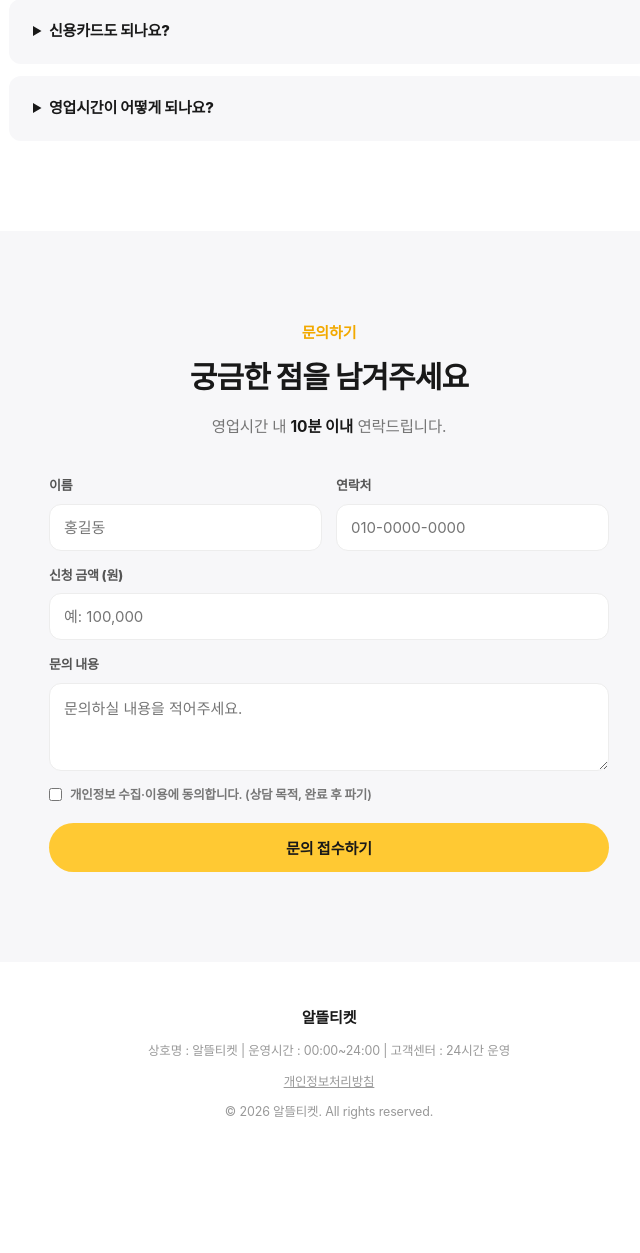
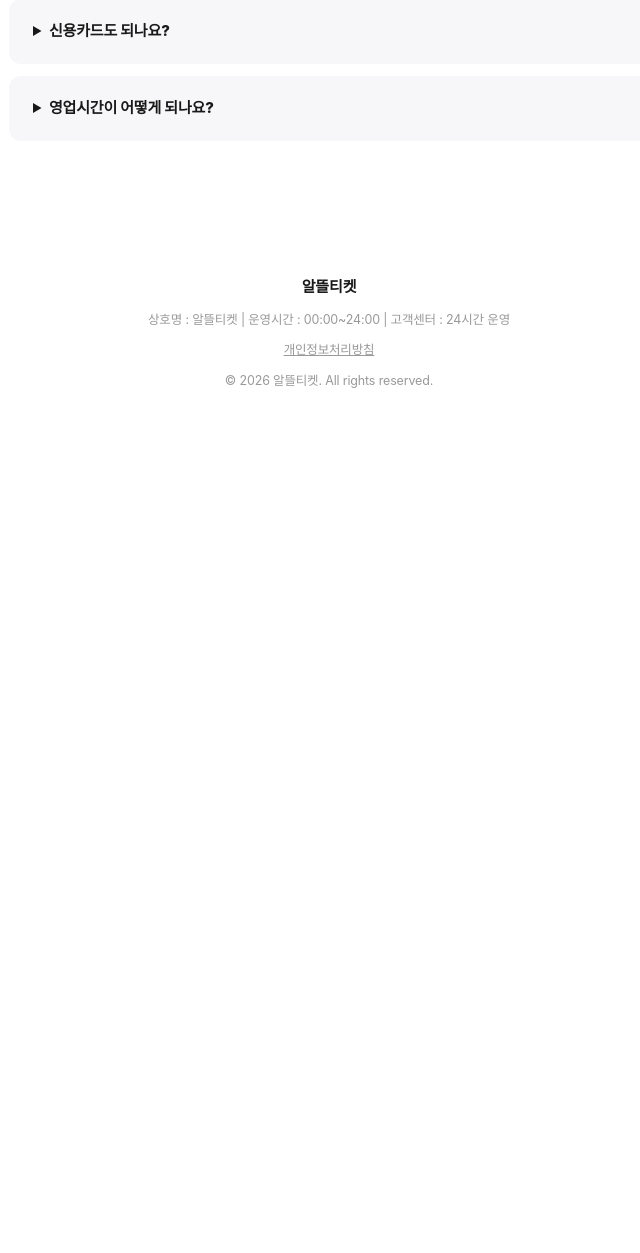
Before and after one commit to Jeongdonghwan/ticket_prj, a Flask app: page / in a window 1280 px wide. Shown: the part 4933-6186 px from the top of the page, without its empty margins (311-951 px from the left). After the commit the page ends 5321 px from the top, so only its background shows below. Run offline with Flask 3, Linux system fonts and the light colour scheme; data that the repository does not hold is empty; some web fonts are replaced.

Commit message:
하단 상담 신청 폼 제거 (문의는 채널톡/카카오톡 플로팅 버튼으로만 접수)
- templates/index.html: #inquiry 섹션·CSS·제출 JS 삭제, 네비 문의하기 → 채널톡 링크
- app.py: POST /api/inquiry 삭제, 미사용 re import 제거

Co-Authored-By: Claude Fable 5.1 <noreply@anthropic.com>

```diff
--- a/app.py
+++ b/app.py
@@ -1,6 +1,5 @@
 """알뜰티켓 — 랜딩 + 상담 어드민 (Flask + MariaDB)"""
 import os
-import re
 import time
 from collections import defaultdict, deque
 from datetime import datetime
@@ -120,32 +119,6 @@ def sitemap():
     xml = ('<?xml version="1.0" encoding="UTF-8"?>'
            f'<urlset xmlns="http://www.sitemaps.org/schemas/sitemap/0.9">{items}</urlset>')
     return Response(xml, mimetype="application/xml")
-
-
-@app.post("/api/inquiry")
-def api_inquiry():
-    data = request.get_json(silent=True) or request.form
-    # honeypot: 봇이 채우는 숨김 필드 — 채워져 있으면 저장 없이 정상 응답
-    if (data.get("website") or "").strip():
-        return jsonify({"ok": True})
-    if rate_limited("inquiry", limit=5):
-        return jsonify({"ok": False, "error": "요청이 너무 많습니다. 잠시 후 다시 시도해주세요."}), 429
-    name = (data.get("name") or "").strip()[:40]
-    phone = (data.get("phone") or "").strip()[:20]
-    if not name or not phone:
-        return jsonify({"ok": False, "error": "이름과 연락처를 입력해주세요."}), 400
-    # 신청 금액 → amount_final로 바로 저장. 입금완료 처리 시 이 금액이 그대로 랜딩 피드에 노출됨
-    digits = re.sub(r"\D", "", (data.get("amount") or ""))[:9]
-    amount_final = int(digits) if digits else None
-    memo = (data.get("memo") or "").strip()[:2000] or None
-    db.execute(
-        "INSERT INTO inquiries (source, name, phone, memo, amount_final) "
-        "VALUES ('form', %s, %s, %s, %s)",
-        (name, phone, memo, amount_final),
-    )
-    notify_new_inquiry({"source_label": "하단폼", "name": name, "phone": phone,
-                        "amount_final": amount_final, "memo": memo})
-    return jsonify({"ok": True}), 201
 
 
 @app.get("/api/live-feed")
--- a/templates/index.html
+++ b/templates/index.html
@@ -247,18 +247,6 @@ details{background:var(--gray-l);border-radius:12px;margin-top:12px;padding:20px
 summary{font-weight:800;cursor:pointer;font-size:15px}
 details p{margin-top:12px;color:var(--gray);font-size:14px}
 
-/* inquiry */
-.inq{background:var(--gray-l)}
-.inq form{margin:36px auto 0;display:grid;grid-template-columns:1fr 1fr;gap:14px;max-width:560px;text-align:left}
-.inq label{display:grid;gap:7px;font-size:13px;font-weight:800;color:#555}
-.inq input,.inq select,.inq textarea{background:#fff;border:1.5px solid var(--line);border-radius:12px;padding:13px 14px;font-size:15px;font-family:inherit;transition:border-color .15s}
-.inq input:focus,.inq select:focus,.inq textarea:focus{border-color:var(--yellow);outline:none}
-.inq textarea{resize:vertical;min-height:88px}
-.inq .full{grid-column:1/-1}
-.inq .agree{grid-column:1/-1;display:flex;gap:8px;align-items:center;font-size:12.5px;color:var(--gray);font-weight:600}
-.inq button{grid-column:1/-1;margin-top:4px}
-.hp-field{position:absolute;left:-9999px;width:1px;height:1px;opacity:0;overflow:hidden}
-@media(max-width:600px){.inq form{grid-template-columns:1fr}}
 
 /* footer */
 footer{padding:44px 0 130px;font-size:12.5px;color:#999;text-align:center}
@@ -384,7 +372,7 @@ height="0" width="0" style="display:none;visibility:hidden"></iframe></noscript>
       <li><a href="#intro">서비스 소개</a></li>
       <li><a href="#live">진행현황</a></li>
       <li><a href="#faq">FAQ</a></li>
-      <li><a href="#inquiry">문의하기</a></li>
+      <li><a href="{{ CHANNEL_TALK_URL }}" target="_blank" rel="noopener">문의하기</a></li>
     </ul>
     <a class="pill" style="margin:0;padding:9px 18px;font-size:13.5px" href="{{ CHANNEL_TALK_URL }}" target="_blank" rel="noopener">빠른 상담</a>
   </div>
@@ -509,23 +497,6 @@ height="0" width="0" style="display:none;visibility:hidden"></iframe></noscript>
   </div>
 </section>
 
-<section class="inq" id="inquiry">
-  <div class="wrap">
-    <div class="sec-brand">문의하기</div>
-    <h2 class="sec-title">궁금한 점을 남겨주세요</h2>
-    <p class="sec-desc">영업시간 내 <b>10분 이내</b> 연락드립니다.</p>
-    <form id="inqForm">
-      <label>이름<input name="name" required placeholder="홍길동"></label>
-      <label>연락처<input name="phone" required placeholder="010-0000-0000"></label>
-      <label class="full">신청 금액 (원)<input name="amount" required inputmode="numeric" placeholder="예: 100,000"></label>
-      <label class="full">문의 내용<textarea name="memo" placeholder="문의하실 내용을 적어주세요."></textarea></label>
-      {# honeypot — 봇 스팸 차단용 숨김 필드 (사람에겐 보이지 않음) #}
-      <input class="hp-field" type="text" name="website" tabindex="-1" autocomplete="off" aria-hidden="true">
-      <label class="agree"><input type="checkbox" required style="width:auto"> 개인정보 수집·이용에 동의합니다. (상담 목적, 완료 후 파기)</label>
-      <button class="pill y" style="justify-content:center" type="submit">문의 접수하기</button>
-    </form>
-  </div>
-</section>
 
 <footer>
   <div class="wrap">
@@ -615,7 +586,7 @@ setInterval(liveTick,8000);
 const io=new IntersectionObserver(es=>es.forEach(e=>{
   if(e.isIntersecting){e.target.classList.add('in');io.unobserve(e.target)}
 }),{threshold:.15,rootMargin:'0px 0px -40px'});
-document.querySelectorAll('.stat h2,.stat .em,.stat .btn-big,.sec-brand,.sec-title,.sec-desc,.pill,.rates .gc,.live-card,.rv2,.t-card,details,.inq form,.phone-wrap').forEach(el=>{
+document.querySelectorAll('.stat h2,.stat .em,.stat .btn-big,.sec-brand,.sec-title,.sec-desc,.pill,.rates .gc,.live-card,.rv2,.t-card,details,.phone-wrap').forEach(el=>{
   el.classList.add('rv');
   const sibs=[...el.parentElement.children];
   el.style.transitionDelay=Math.min(sibs.indexOf(el),5)*0.08+'s';
@@ -678,31 +649,6 @@ addEventListener('resize',()=>rvUpdate(false));
 addEventListener('load',()=>rvUpdate(false));
 rvUpdate(false);
 
-/* 문의 폼 — POST /api/inquiry */
-document.getElementById('inqForm').addEventListener('submit',async e=>{
-  e.preventDefault();
-  const f=e.target, btn=f.querySelector('button[type=submit]');
-  const data=Object.fromEntries(new FormData(f).entries());
-  btn.disabled=true;
-  try{
-    const res=await fetch('/api/inquiry',{
-      method:'POST',
-      headers:{'Content-Type':'application/json'},
-      body:JSON.stringify(data)
-    });
-    const j=await res.json().catch(()=>({}));
-    if(res.ok&&j.ok){
-      alert('문의가 접수되었습니다. 곧 연락드리겠습니다.');
-      f.reset();
-    }else{
-      alert(j.error||'접수에 실패했습니다. 잠시 후 다시 시도해주세요.');
-    }
-  }catch(err){
-    alert('접수에 실패했습니다. 잠시 후 다시 시도해주세요.');
-  }finally{
-    btn.disabled=false;
-  }
-});
 </script>
 </body>
 </html>
```
